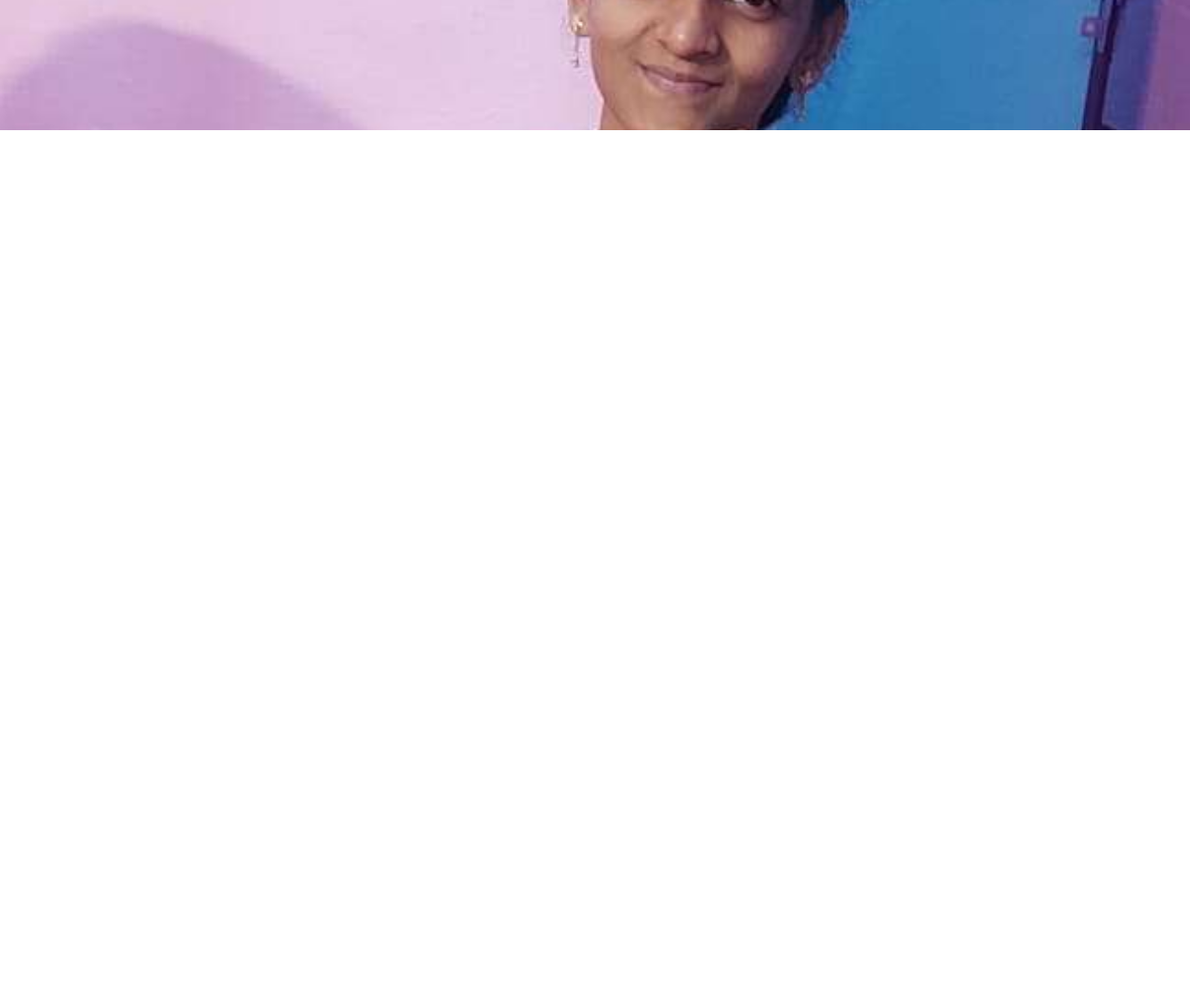
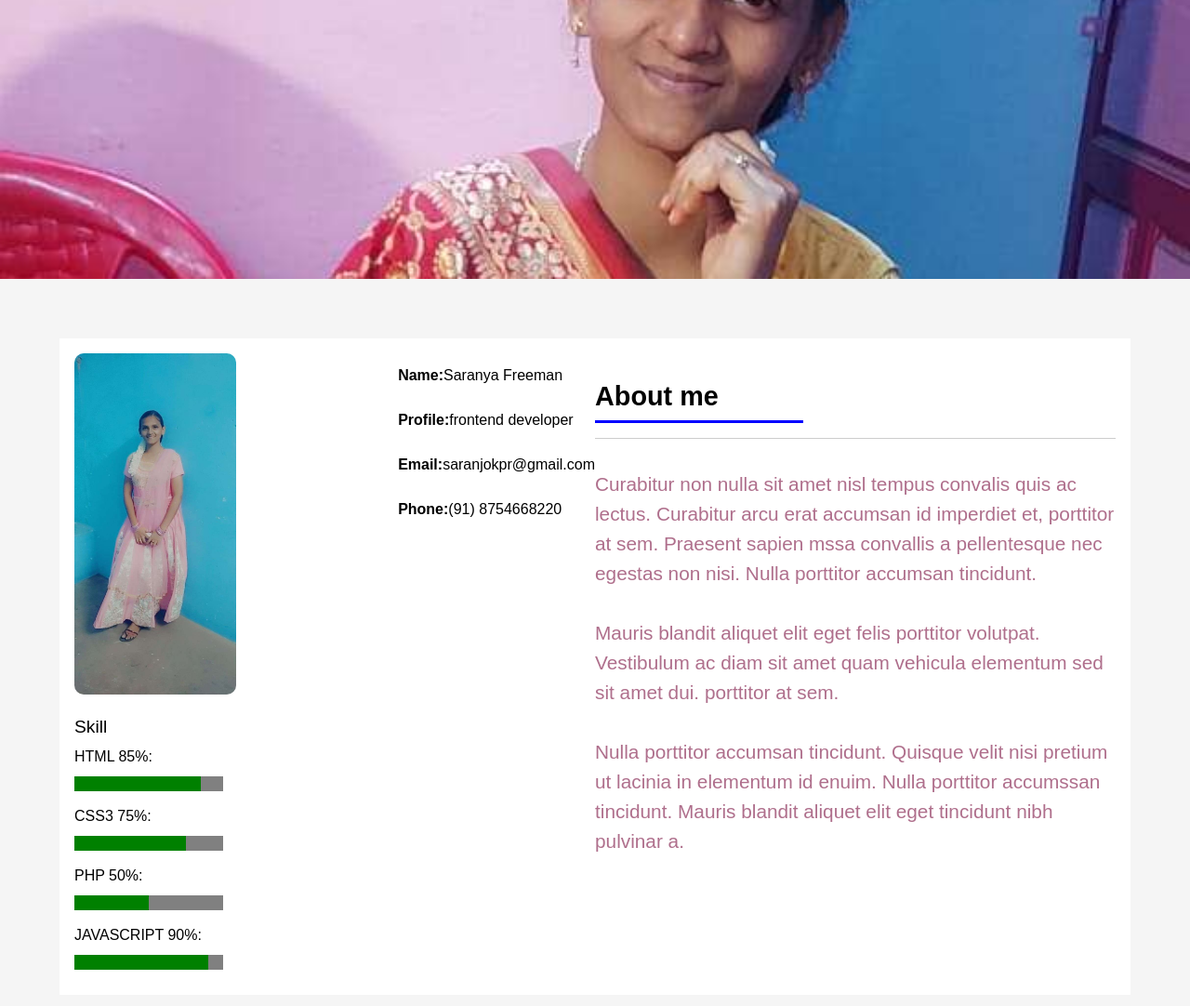
Before and after one commit to saranyakpr/practice-01, a plain HTML site: page daily-task/devfolio/devfolio.html in a window 1280 px wide. Shown: the part 500-1582 px from the top of the page at 93% size. Before the commit the page ends 800 px from the top, so only its background shows below. Drawn offline with Linux system fonts and the light colour scheme.

Commit message:
andtoday

```diff
--- a/daily-task/devfolio/devfolio.css
+++ b/daily-task/devfolio/devfolio.css
@@ -4,10 +4,11 @@
 }
 body{
 	font-family:sans-serif;
+	background-color:#f5f5f5;
 }
 @media (min-width:320px){
 	/* nav start */
-	.nav-img{
+.nav-img{
 	background-image:url("img/saran1.jpg");
 	background-size:cover;
 	background-attachment:fixed;
@@ -23,17 +24,17 @@ body{
 	padding-top:1rem;
 	color:white;
 }
-.nav h1{
-	font-size:1.5rem;
+.nav-head h1{
+	font-size:1.8rem;
 }
-.nav iconify-icon{
+.burger{
 	font-size:1.5rem;
 }
 .img-content h1{
 	color:white;
 	font-size:2.5rem;
 	text-align:center;
-	margin-top:1rem;
+	margin-top:2rem;
 }
 .img-content h3{
 	color:white;
@@ -41,54 +42,122 @@ body{
 	text-align:center;
 	margin-top:1.5rem;
 }
+   /* nav end */
+   /* about start */
+.abt{
+	margin-top:4rem;
+	margin-bottom:4rem;
+}
+.about{
+   background-color:#fff;
+   padding:1rem;
+}
+.abtImg{
+	line-height:3rem;
+}
+.abtImg span{
+	font-weight:700;
+}
+.abtImg img{
+   border-radius:10px;
+}
+.abtSkill{
+	line-height:2rem;
+}
+.abtSkill p{
+	font-size:1.2rem;
+}
+.abtCont h1{
+	margin-top:2rem;
+	font-size:1.8rem;
+}
+.abtCont h1::after{
+	content:"";
+	height:3px;
+	width:40%;
+	margin-top:.7rem;
+	line-height:1;
+	background-color:blue;
+	display:block;
+}
+.abtCont p{
+	font-size:1.3rem;
+	margin-top:2rem;
+	line-height:2rem;
+	color:#AF6F8C;
+}
+.abtImg img{
+	width:50%;
+}
+   /* about end */
+
+
+}
+@media (min-width:768px){
+	/* nav start */
+.img-content h1{
+	font-size:4.5rem;
+}
+.img-content h3{
+	font-size:3rem;
+}
+	/* nav end */
+	/* about start */
+.abtImgcont{
+	width:50%;
+}
+.abtCont{
+	width:50%;
+}
+.about{
+	display:flex;
+}
+.abtImg{
+	display:flex;
+}
 
 
 
 
 }
-/* .nav-img{
-	background-image:url("img/man1.jpg");
-	background-repeat:no-repeat;
+@media (min-width:1024px){
+   /* nav start */
+.nav-img{
+	background-image:url("img/saran1.jpg");
 	background-size:cover;
 	background-attachment:fixed;
-	height:50rem;
-}
-.nav{
-
-	display:flex;
-	flex-direction:row;
-	justify-content:center;
-	align-items:center;
-	margin-left:1.5rem;
-	padding-top:2rem;
-}
-.nav-head{
-	width:30%;
-	color:white;
-	font-size:1.5rem;
-	margin-right:2rem;
+	height:100vh;
 }
 .nav-lists{
-	width:50%;
+	display:flex;
 	font-size:.8rem;
 }
 .nav-list{
 	color:white;
 	text-decoration:none;
 	padding:.9rem;
+	font-weight:600;
 }
 .nav-list:hover{
 	text-decoration:underline;
 	color:white;
 }
-.img-content{
-	color:white;
-	text-align:center;
+.exLink{
+	display:none;
 }
 .img-content h1{
-	font-size:3rem;
-	margin-top:13rem;
+	margin-top:10rem;
 }
-.img-content h3{
+.nav-lists{
+	font-size:1rem;
+}
+.nav-head h1{
 	font-size:2rem;
-} */
+}
+   /* nav end */
+   /* about start */
+.about{
+	display:flex;
+}
+
+}
--- a/daily-task/devfolio/devfolio.html
+++ b/daily-task/devfolio/devfolio.html
@@ -22,11 +22,11 @@
 				     <a class="nav-list" href="#">SERVICE</a>
 				     <a class="nav-list" href="#">WORK</a>
 				     <a class="nav-list" href="#">BLOG</a>
-				     <a class="nav-list" href="#">DROP DOWN</a>
+				     <a class="nav-list" href="#">DROP DOWN <iconify-icon icon="ep:arrow-down"></iconify-icon></a>
 				     <a class="nav-list" href="#">CONTACT</a>
 				  </div>
 				  <div class="exLink">
-				     <iconify-icon icon="pajamas:hamburger"></iconify-icon>
+				     <iconify-icon class="burger" icon="pajamas:hamburger"></iconify-icon>
 				  </div>
 			    </div>
 			   <div class="img-content">
@@ -34,22 +34,21 @@
 				  <h3>Developer</h3>
 			   </div>
 		 </section>
-	  </section>
-	  <section>
-	     <!-- <section class="container">
-		    <section>
-               <div>
-			      <div>
-				     <div><img="img/man2.jpg"></div>
+	     </section>
+	     <section class="container abt">
+		    <section class="about">
+               <div class="abtImgcont">
+			      <div class="abtImg">
+				     <div><img src="img/saran2.jpg" width=100%;></div>
 				     <div>
-					    <h3>Name:<span>Morgan Freeman</span></h3>
-						<h3>Profile:<span>full stack developer</span></h3>
-						<h3>Email:<span>contact@example.com</span></h3>
-						<h3>Phone:<span>(617)557-0089</span></h3>
+					    <p><span>Name:</span>Saranya Freeman</p>
+						<p><span>Profile:</span>frontend developer</p>
+						<p><span>Email:</span>saranjokpr@gmail.com</p>
+						<p><span>Phone:</span>(91) 8754668220</p>
 					 </div>
 				  </div>
-				  <div>
-				     <h4>Skill</h4>
+				  <div class="abtSkill">
+				     <p>Skill</p>
 					 <label>HTML 85%:</label><BR>
 					 <progress value="85" max="100">85%</progress><br>
 					 <label>CSS3 75%:</label><BR>
@@ -60,7 +59,7 @@
 					 <progress value="90" max="100">90%</progress><br>
 				  </div>
 			   </div>
-			   <div>
+			   <div class="abtCont">
 			      <h1>About me</h1>
 				  <hr>
 				  <p>Curabitur non nulla sit amet nisl tempus convalis quis ac lectus. Curabitur arcu erat accumsan id imperdiet et, porttitor at sem. Praesent sapien mssa convallis a pellentesque nec egestas non nisi. Nulla porttitor accumsan tincidunt.</p>
@@ -70,7 +69,6 @@
 			   </div>
 			</section>
 		 </section>
-	  </section> -->
 
 </body>
 </html>
```
